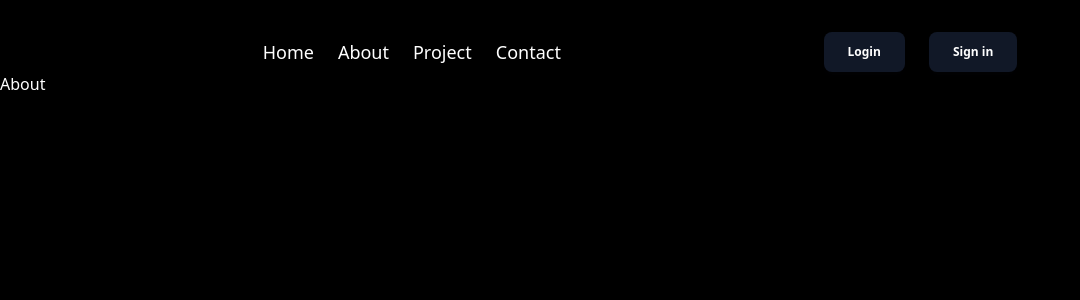
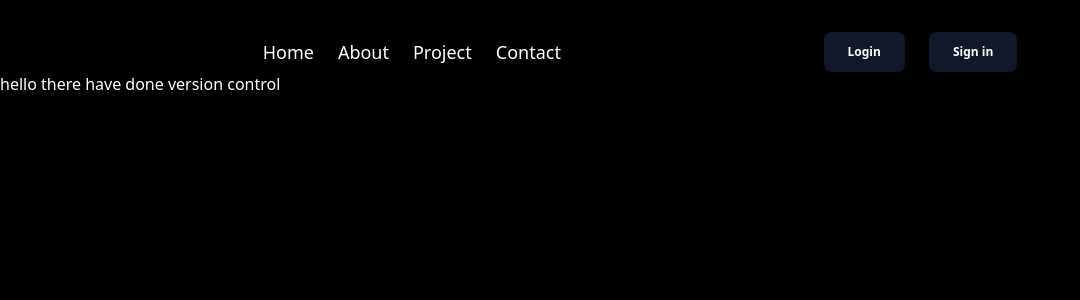
Before and after one commit to Ayushgunjal2003/portfolio, a React (Create React App) app: page /about in a window 1280 px wide. Shown: the top 300 px of the page, without its empty margins (0-1080 px from the left). Built offline with nearby package versions, Linux system fonts and the light colour scheme.

Commit message:
Update About.js

```diff
--- a/src/pages/About.js
+++ b/src/pages/About.js
@@ -2,7 +2,9 @@ import React from 'react'
 
 function About() {
   return (
-    <div className='text-white'>About</div>
+    <div className='text-white'>
+    hello there have done version control
+    </div>
   )
 }
 
```
